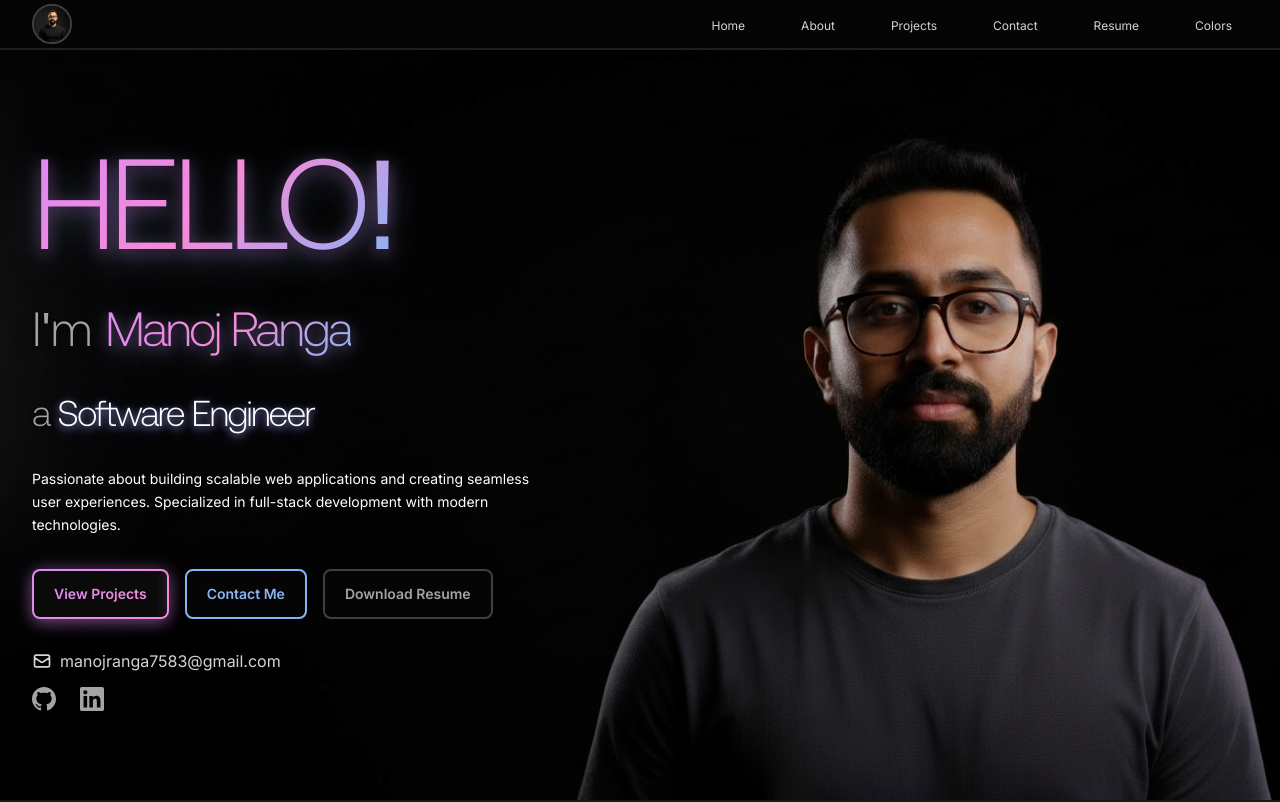
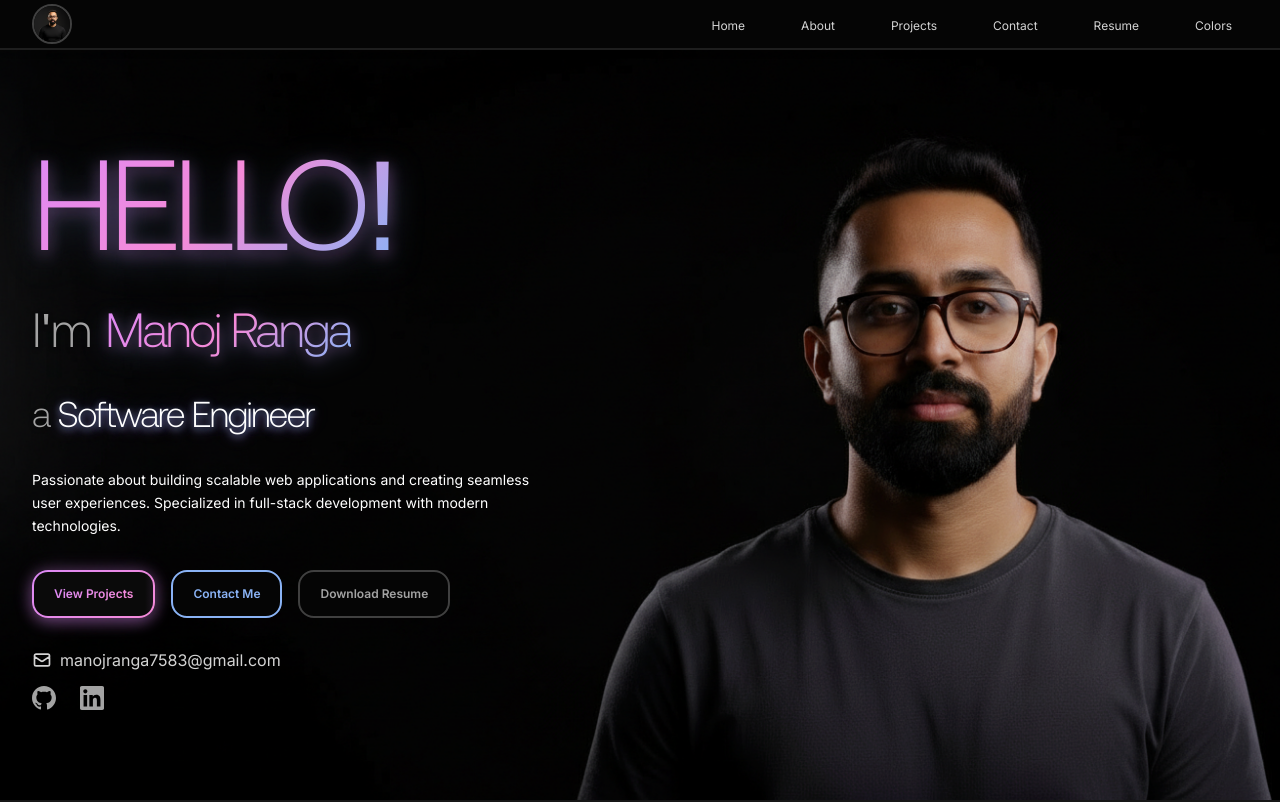
Before and after one commit to kgmanojranga/portfolio-manojranga, a React (Vite) app in the folder client/: page / in a window 1280 px wide. Shown: the top 802 px of the page. Built offline with nearby package versions, Linux system fonts and the light colour scheme.

Commit message:
chore: update index.css button styles

```diff
--- a/client/src/index.css
+++ b/client/src/index.css
@@ -244,7 +244,7 @@
         background: var(--color-neutral-950);
         padding: 12px 16px;
         border: 2px solid var(--color-neutral-700);
-        border-radius: 8px;
+        border-radius: 16px;
         color: var(--color-neutral-400);
         font-size: 12px;
         font-weight: 600;
@@ -254,14 +254,14 @@
 
     .general-button:hover {
         scale: 1.05;
-        box-shadow: 0 4px 20px rgba(220, 138, 245, 0.6), 0 0 30px rgba(220, 138, 245, 0.3);
+        box-shadow: 0 0 5px rgba(220, 138, 245, 0.6), 0 0 30px rgba(220, 138, 245, 0.3);
     }
 
     /* Primary button with gradient border and text */
     .primary-button {
         position: relative;
         padding: 12px 16px;
-        border-radius: 8px;
+        border-radius: 16px;
         font-weight: 600;
         border: 2px solid transparent;
         background-image: linear-gradient(#0a0a0a, #0a0a0a), linear-gradient(135deg, #DC8AF5, #F58AD8);
@@ -292,7 +292,7 @@
 
     .primary-button:hover {
         transform: scale(1.05);
-        box-shadow: 0 4px 20px rgba(220, 138, 245, 0.6), 0 0 30px rgba(220, 138, 245, 0.3);
+        box-shadow: 0 4px 10px rgba(220, 138, 245, 0.6), 0 0 30px rgba(220, 138, 245, 0.3);
     }
 
     .primary-button:hover::before {
@@ -303,7 +303,7 @@
         background: var(--color-neutral-950);
         padding: 12px 16px;
         border: 2px solid var(--color-wave-blue);
-        border-radius: 8px;
+        border-radius: 16px;
         color: var(--color-wave-blue);
         font-weight: 600;
         transition: all 0.3s ease;
@@ -313,23 +313,23 @@
 
     .secondary-button:hover {
         scale: 1.05;
-        box-shadow: 0 4px 20px rgba(220, 138, 245, 0.6), 0 0 30px rgba(220, 138, 245, 0.3);
+        box-shadow: 0 0 10px var(--color-wave-blue);
     }
 
     @media (min-width: 768px) {
         .primary-button {
             padding: 16px 20px;
-            font-size: 14px;
+            font-size: 12px;
         }
 
         .secondary-button {
             padding: 16px 20px;
-            font-size: 14px;
+            font-size: 12px;
         }
 
         .general-button {
             padding: 16px 20px;
-            font-size: 14px;
+            font-size: 12px;
         }
     }
 
```
